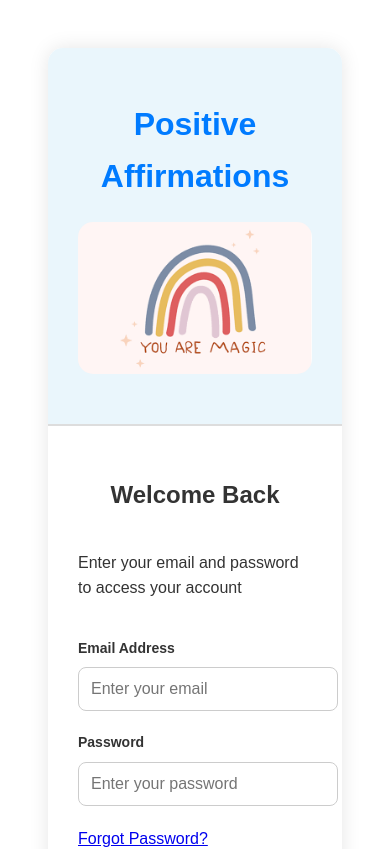
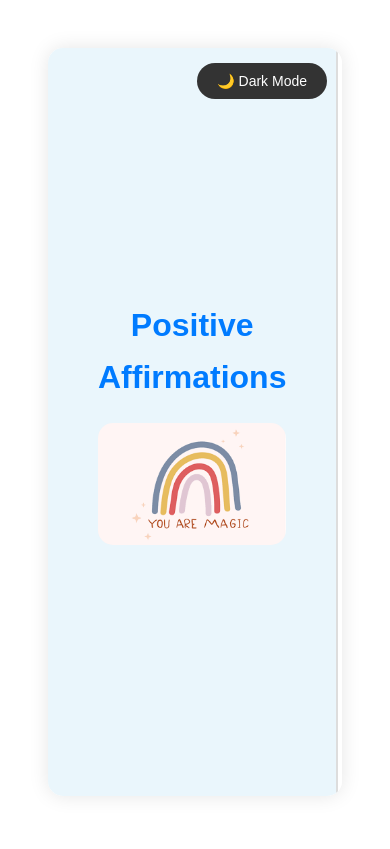
Before and after one commit to uaalumni02/affirmation_frontend, a React (Create React App) app: page / in a window 390 px wide. Shown: the top 849 px of the page. Built offline with nearby package versions, Linux system fonts and the light colour scheme.

Commit message:
add dark mode

```diff
--- a/src/pages/Login.js
+++ b/src/pages/Login.js
@@ -1,9 +1,20 @@
-import React from "react";
+import React, { useState } from "react";
 import "../static/login.css";
 
 const Login = () => {
+    const [darkMode, setDarkMode] = useState(false);
+
+    const toggleDarkMode = () => {
+        setDarkMode(!darkMode);
+    };
+
     return (
-    <div className="login-container">
+        <div className={`login-container ${darkMode ? 'dark-mode' : ''}`}>
+            {/* Dark Mode Button */}
+            <button className="dark-mode-button" onClick={toggleDarkMode}>
+                {darkMode ? "☀️ Light Mode" : "🌙 Dark Mode"}
+            </button>
+
             <div className="login-left">
                 <h1 className="login-title">Positive Affirmations</h1>
                 <img
@@ -12,6 +23,7 @@ const Login = () => {
                     className="login-image"
                 />
             </div>
+
             <div className="login-right">
                 <h2>Welcome Back</h2>
                 <p>Enter your email and password to access your account</p>
--- a/src/static/login.css
+++ b/src/static/login.css
@@ -7,18 +7,47 @@ body, html {
     height: 100%;
     line-height: 1.6;
     color: #333;
+    transition: background 0.3s ease, color 0.3s ease;
 }
 
 /* Container */
 .login-container {
     display: flex;
-    height: calc(100vh - 1in); /* Full viewport height minus 1 inch for top and bottom margins */
-    width: calc(100vw - 1in);  /* Full viewport width minus 1 inch for left and right margins */
-    margin: 0.5in; /* Margin added on all sides */
-    box-shadow: 0 0 20px rgba(0, 0, 0, 0.1); /* Soft shadow for a professional card look */
-    border-radius: 15px; /* Rounded corners for a modern card look */
+    height: calc(100vh - 1in);
+    width: calc(100vw - 1in);
+    margin: 0.5in;
+    box-shadow: 0 0 20px rgba(0, 0, 0, 0.1);
+    border-radius: 15px;
     overflow: hidden;
     background-color: #fff;
+    position: relative;
+    transition: background 0.3s ease, color 0.3s ease;
+}
+
+/* Dark Mode Styles */
+.dark-mode {
+    background-color: #1e1e1e;
+    color: #f1f1f1;
+}
+
+.dark-mode .login-left {
+    background-color: #2d2d2d;
+    border-right: 2px solid #555;
+}
+
+.dark-mode .login-right {
+    background-color: #333;
+}
+
+.dark-mode input {
+    background: #555;
+    color: white;
+    border: 1px solid #777;
+}
+
+.dark-mode button {
+    background-color: #007bff;
+    color: white;
 }
 
 /* Left Section */
@@ -31,7 +60,7 @@ body, html {
     justify-content: center;
     padding: 50px;
     box-sizing: border-box;
-    border-right: 2px solid #ddd; /* Light separator between sections */
+    border-right: 2px solid #ddd;
 }
 
 /* Right Section */
@@ -44,6 +73,26 @@ body, html {
     padding: 50px;
     box-sizing: border-box;
     background-color: white;
+}
+
+/* Dark Mode Button Styling */
+.dark-mode-button {
+    position: absolute;
+    top: 15px;
+    right: 15px;
+    padding: 10px 20px;
+    border: none;
+    border-radius: 20px;
+    background: #333;
+    color: white;
+    cursor: pointer;
+    font-size: 14px;
+    transition: background 0.3s ease;
+}
+
+.dark-mode-button:hover {
+    background: #007bff;
+    color: white;
 }
 
 /* Image Styling */
@@ -72,7 +121,6 @@ body, html {
     margin-top: 20px;
 }
 
-/* Form Group Styling */
 .form-group {
     margin-bottom: 20px;
     display: flex;
@@ -100,22 +148,6 @@ body, html {
     box-shadow: 0 0 5px rgba(0, 123, 255, 0.3);
 }
 
-/* Forgot Password Link */
-.forgot-password {
-    text-align: right;
-    margin-top: 10px;
-}
-
-.forgot-password a {
-    color: #007bff;
-    text-decoration: none;
-    font-weight: bold;
-}
-
-.forgot-password a:hover {
-    text-decoration: underline;
-}
-
 /* Button Styling */
 .login-button {
     width: 100%;
@@ -133,37 +165,3 @@ body, html {
 .login-button:hover {
     background-color: #0056b3;
 }
-
-/* Link Styling */
-.login-right p a {
-    color: #007bff;
-    text-decoration: none;
-    font-weight: bold;
-}
-
-.login-right p a:hover {
-    text-decoration: underline;
-}
-
-/* Responsive Design */
-@media (max-width: 768px) {
-    .login-container {
-        flex-direction: column;
-        height: auto;
-    }
-
-    .login-left, .login-right {
-        flex: none;
-        width: 100%;
-        border-right: none;
-        border-bottom: 2px solid #ddd;
-    }
-
-    .login-left {
-        padding: 30px;
-    }
-
-    .login-right {
-        padding: 30px;
-    }
-}
```
Lines whose indentation alone changed are shown as unchanged.
